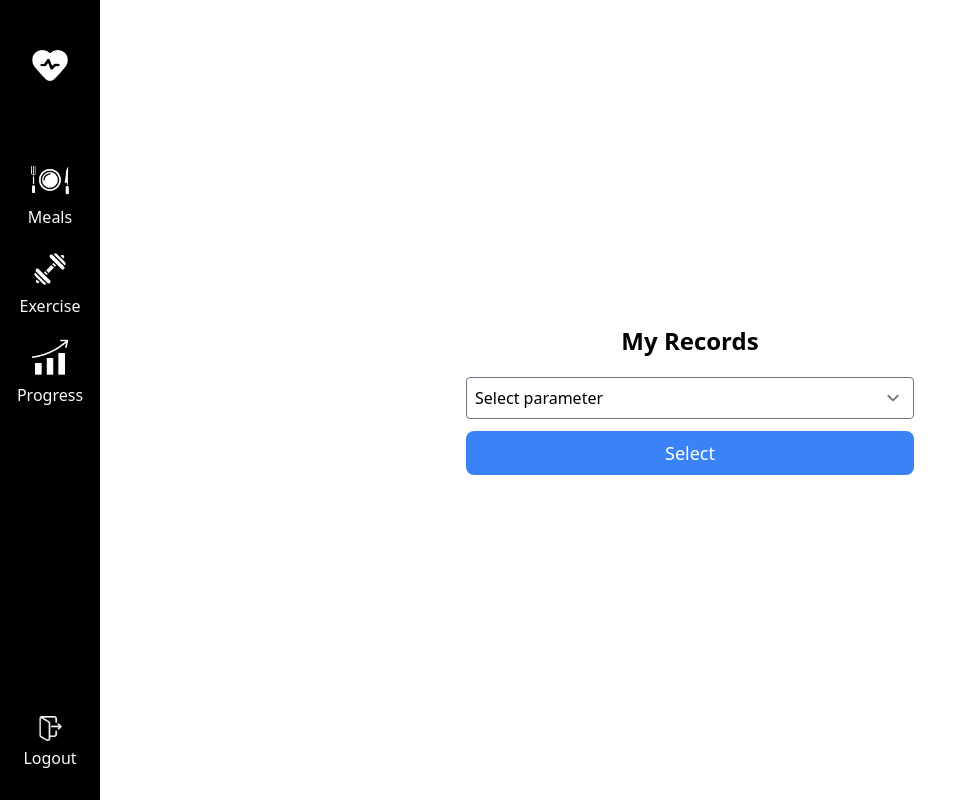
After one commit to rafvai/DietShopper, a Flask app: page /graphs in a window 1280 px wide. The commit adds this page. Shown: the whole page, without its empty margins (0-959 px from the left). Run offline with Flask 3, Linux system fonts and the light colour scheme; a user stored in the database is signed in; some libraries are stand-ins or nearby versions.

Commit message:
Added graphs route and html

```diff
--- a/app/helpers.py
+++ b/app/helpers.py
@@ -153,7 +153,6 @@ def is_later(date1, date2):
     return False
 
 def create_food_pie_chart(food):
-    from app.models import Foods
     from sqlalchemy import inspect
     import plotly.graph_objs as go
     from . import db
@@ -174,3 +173,27 @@ def create_food_pie_chart(food):
     # Generate Plotly pie chart
     fig = go.Figure(data=[go.Pie(labels=macro_nutrients, values=values)])
     return fig
+
+def create_line_graph(values, parameter_name):
+    import plotly.express as px
+    import pandas as pd
+
+    # Create arrays to store records and corresponding date time
+    records = []
+    dates = []
+
+    for value in values:
+        records.append(value[0])
+        dates.append(value[1])
+
+    # Create a DataFrame from the records and dates
+    df = pd.DataFrame({"Date": dates, "Value": records})
+
+    # Sort the DataFrame by Date
+    df = df.sort_values(by="Date")
+
+    # Create a line graph using Plotly Express
+    fig = px.line(df, x="Date", y="Value", title=f"{parameter_name.capitalize()} Progression Over Time")
+    fig.update_layout(xaxis_title="Date", yaxis_title=parameter_name.capitalize())
+
+    return fig
--- a/app/routes.py
+++ b/app/routes.py
@@ -7,7 +7,7 @@ from werkzeug.exceptions import BadRequest
 from collections import defaultdict
 from sqlalchemy.sql import text
 from sqlalchemy.exc import SQLAlchemyError
-from .helpers import create_food_pie_chart, is_later, login_required, collect_meal_data, insert_meals_and_foods, safeSubtract, dateDifference
+from .helpers import create_food_pie_chart, create_line_graph, is_later, login_required, collect_meal_data, insert_meals_and_foods, safeSubtract, dateDifference
 from .models import Substitutes, Users, DayTypes, MealTypes, Foods, DietPlans, Meals, Measurement
 from . import db
 import logging
@@ -508,7 +508,7 @@ def measurements():
             difference = safeSubtract(result_2[:-1], result_1[:-1])
 
             # store the formatted column names , don't save user, measurement and date
-            column_names = [col.name.replace("_", " ").capitalize() for col in inspect(Measurement).columns if col.name not in ["user_id", "measurement_id", "created_at"]]
+            column_names = [col.name.replace("_", " ").capitalize() for col in inspect(Measurement).columns if col.name not in ["user_id", "measurement_id"]]
 
             # create dicts by zipping together col names and values, exclude date in display difference
             display_measurement_1 = dict(zip(column_names, result_1))
@@ -539,7 +539,7 @@ def measurements():
                 flash("Measurement not found.", "error")
                 return redirect(url_for('main.measurements'))
 
-            column_names = [col.name.replace("_", " ").capitalize() for col in inspect(Measurement).columns if col.name not in ["user_id", "measurement_id", "created_at"]]
+            column_names = [col.name.replace("_", " ").capitalize() for col in inspect(Measurement).columns if col.name not in ["user_id", "measurement_id"]]
 
             display_measurement = dict(zip(column_names, result))
 
@@ -596,3 +596,42 @@ def add_measurement():
         flash('Record added successfully!', 'success')
 
     return redirect(url_for("main.measurements"))
+
+@main.route("/graphs", methods=['GET', 'POST'])
+@login_required
+def graphs():
+    """ Allow user to see his progression graphs"""
+    userid = session['user_id']
+
+    if request.method == 'GET':
+        # Retrieve the name of the parameters from the measurement table
+        parameters = [col.name.replace("_", " ").capitalize() for col in inspect(Measurement).columns if col.name not in ["user_id", "measurement_id", "created_at"]]
+        if not parameters:
+            flash("An error occurred while retrieving parameter names", "error")
+            return redirect(url_for("main.measurements"))
+        # Return the page passing parameter names
+        return render_template("graphs.html", parameters=parameters)
+
+    elif request.method == 'POST':
+        # Get the parameter that the user selected and format it
+        selected_parameter = request.form.get("selected_parameter")
+        if selected_parameter in ["Bmi", "Bmr"]:
+            formatted_parameter = selected_parameter.upper()
+        else:
+            formatted_parameter = selected_parameter.lower().replace(" ","_")
+
+        # Get all the records for the selected parameter
+        values = db.session.query(getattr(Measurement, formatted_parameter), Measurement.created_at).filter_by(user_id=userid).all()
+
+        if not values:
+            flash("No data available for the selected parameter", "error")
+            return redirect(url_for("main.graphs"))
+
+        graph = create_line_graph(values, selected_parameter)
+
+        if not graph:
+            flash("An error occurred while creating the graph", "error")
+            return redirect(url_for("main.graphs"))
+
+        chart = pio.to_html(graph, full_html=False)
+        return render_template("graphs.html", chart=chart)
--- /dev/null
+++ b/app/templates/graphs.html
@@ -0,0 +1,32 @@
+{% extends "base.html" %}
+
+{% block title %}My measurements{% endblock %}
+
+{% block content %}
+<div class="min-h-screen flex items-center justify-center bg-white" style="margin-left: 100px;">
+    <div class="p-5 w-full max-w-3xl mx-auto">
+        <!-- Show the drop down menu with all parameters -->
+        {% if parameters %}
+            <div class="flex flex-col items-center">
+                <h2 class="text-2xl font-semibold mb-5">My Records</h2>
+                <form action="/graphs" method="POST" class="w-full max-w-md">
+                    <label for="selected_parameter" class="sr-only">Check your measurement:</label>
+                    <select id="selected_parameter" name="selected_parameter" required class="block w-full p-2 border rounded mb-3">
+                        <option value="" disabled selected>Select parameter</option>
+                        {% for parameter in parameters %}
+                            <option value="{{ parameter }}">{{ parameter }}</option>
+                        {% endfor %}
+                    </select>
+                    <button type="submit" class="w-full py-2 bg-blue-500 text-white text-lg rounded-lg transition-colors duration-300 hover:bg-blue-600">Select</button>
+                </form>
+            </div>
+        {% endif %}
+
+        {% if chart %}
+            <div class="mt-6">
+                {{ chart|safe }}
+            </div>
+        {% endif %}
+    </div>
+</div>
+{% endblock %}
```
Also changed, not shown: app/templates/measurements.html (+11 -5 lines), app/static/graphs.png (added), 2 other files.
